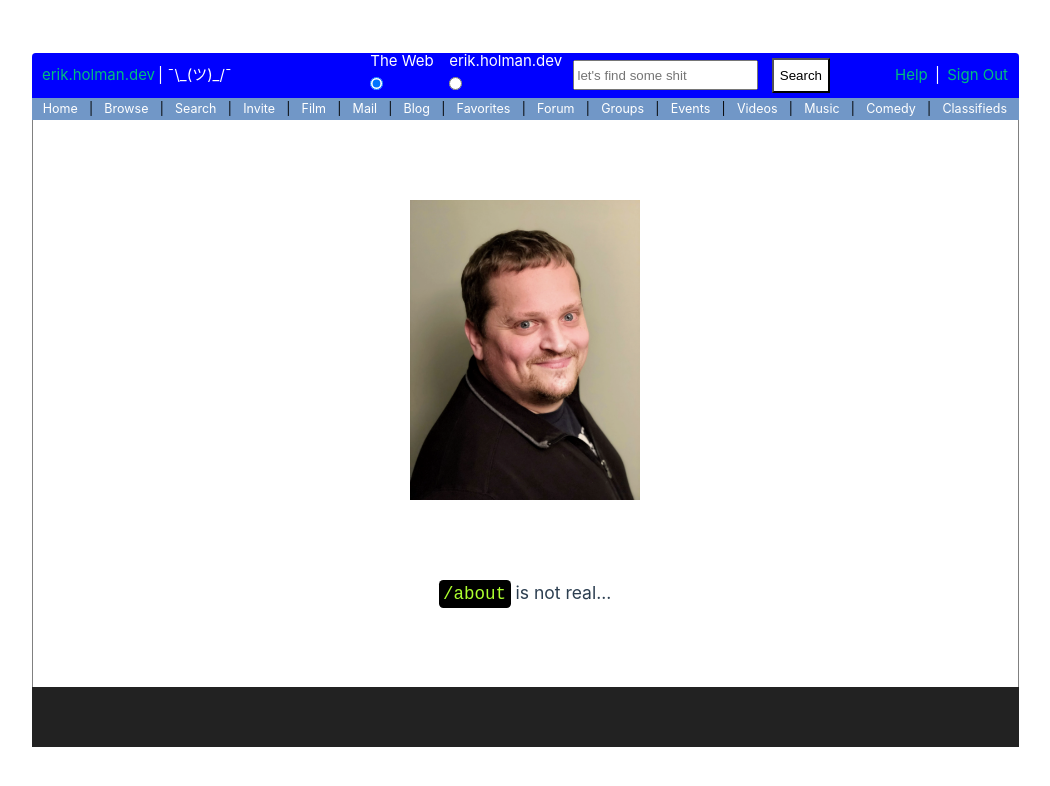
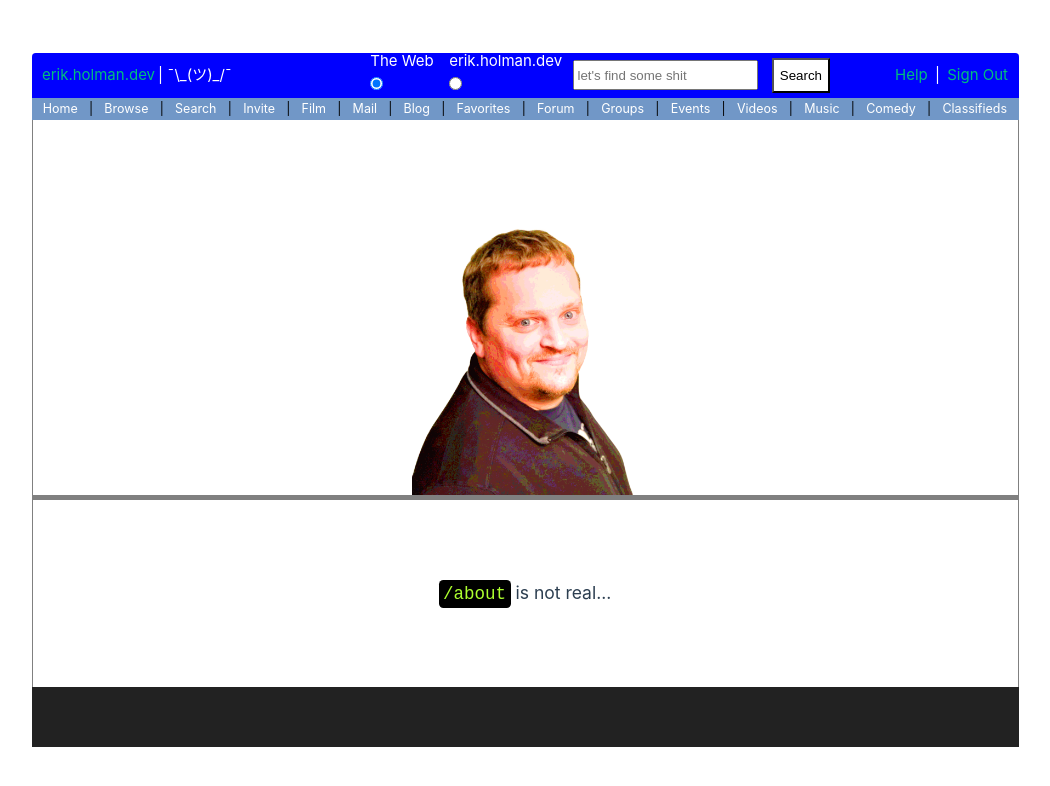
Before and after one commit to ErikHolman/erik.holman.dev, a Vue app: page /about in a window 1280 px wide. Shown: the top 786 px of the page, without its empty margins (115-1165 px from the left). Built offline with nearby package versions, Linux system fonts and the light colour scheme.

Commit message:
updated 404 to include creepy gif

```diff
--- a/src/views/404View.vue
+++ b/src/views/404View.vue
@@ -19,9 +19,11 @@ div {
 
     .hero {
         height: 300px;
-        width: 300px;
-        background: url('../assets/Erik_Profile.png') no-repeat center;
+        width: 100%;
+        background: url('../assets/Erik_Looking.gif') no-repeat center;
         background-size: contain;
+        border-bottom: 5px solid grey;
+        background-color: white;
     }
 
     code {
```
Also changed, not shown: src/assets/Erik_Looking.gif (added).
